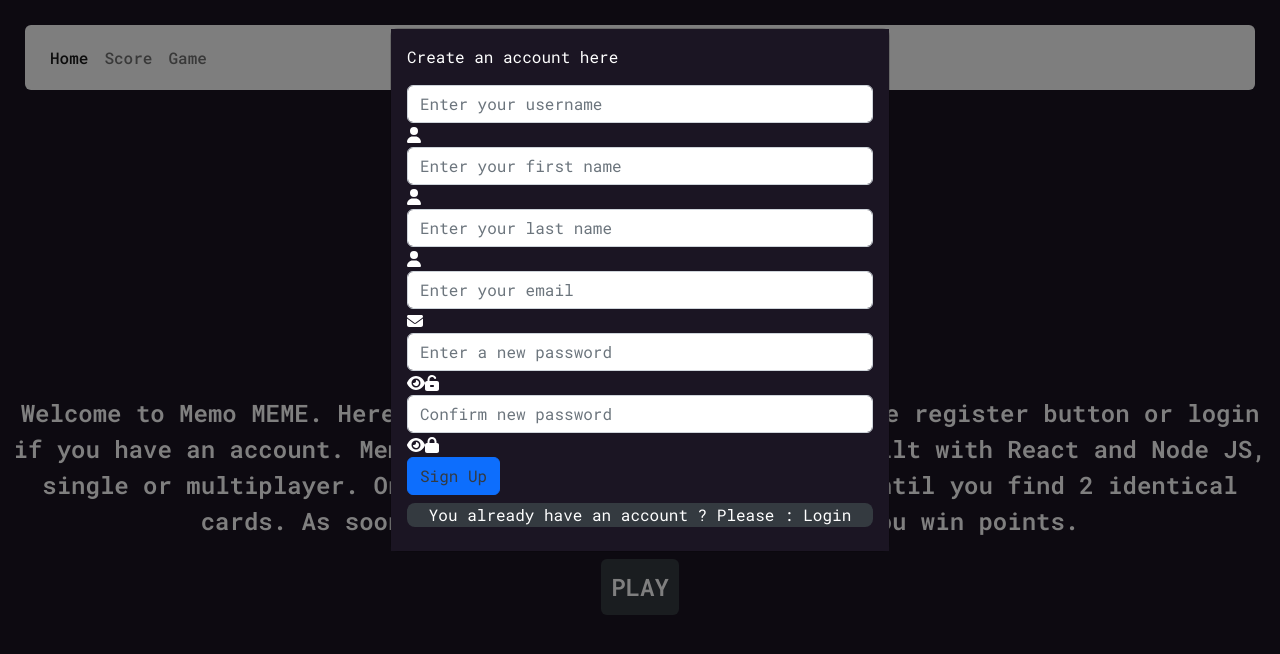
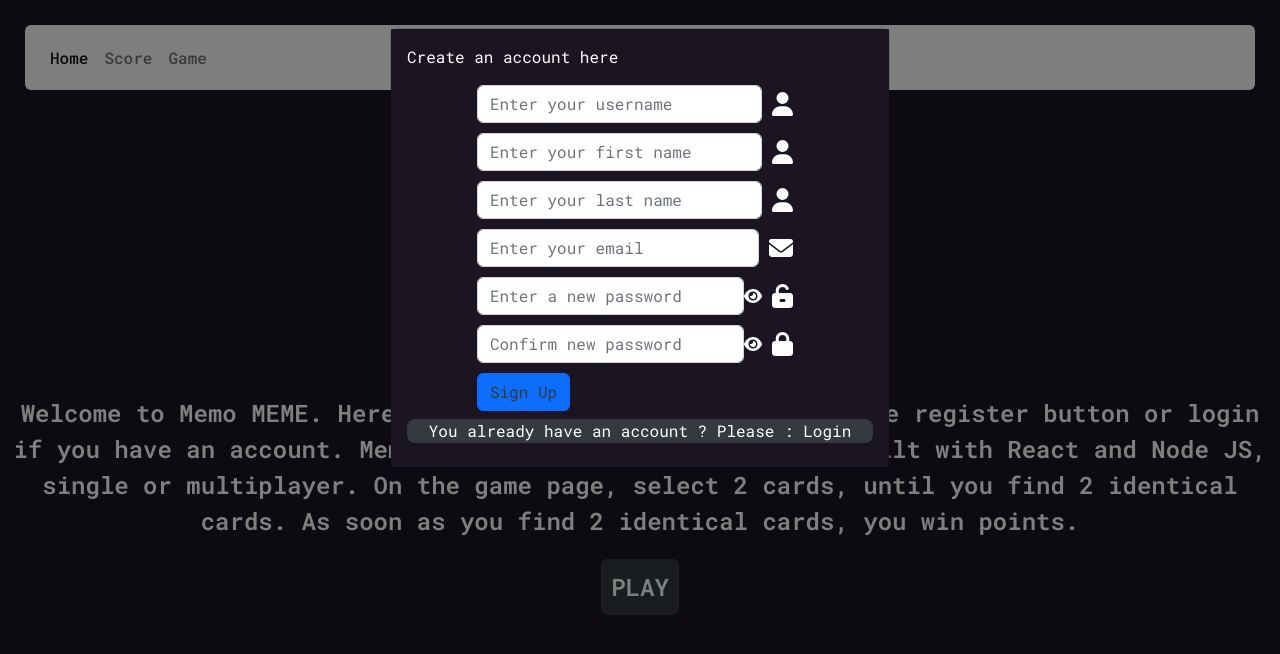
Before and after one commit to vlastavetra/memory-game, a React (Create React App) app in the folder client/: page / in a window 1280 px wide. Both pictures are taken after a click on the button "Login / Signup". Shown: the top 654 px of the page. Built offline with nearby package versions, Linux system fonts and the light colour scheme.

Commit message:
sign up form fixed

```diff
--- a/client/src/components/SignupForm.css
+++ b/client/src/components/SignupForm.css
@@ -1,3 +1,32 @@
 .form-container {
     background-color: #1B1523
 }
+
+.form-control-icon {
+    display: flex;
+    align-items: center;
+    width: 70%;
+    margin: 0 auto;
+    margin-bottom: 10px;
+
+  }
+  .form-control-icon .form-control {
+    flex: 1;
+  }
+
+  .btns-signup {
+    display: flex;
+    justify-content: space-between;
+    width: 70%;
+    margin: 0 auto;
+    margin-top: 10px;
+    color: white;
+  }
+
+  .icon-profile {
+    color: #343a40;
+    font-size: 1.5rem;
+    margin-right: 10px;
+    margin-left: 10px;
+
+  }
--- a/client/src/components/SingupForm.js
+++ b/client/src/components/SingupForm.js
@@ -70,7 +70,7 @@ function SignupForm({ onClose }) {
       </div>
       <div className="form-first-part">
         <Form.Group controlId="username">
-          <div className="input-icon">
+          <div className="form-control-icon">
             <Form.Control
               type="text"
               onChange={handleChange}
@@ -83,7 +83,7 @@ function SignupForm({ onClose }) {
           </div>
         </Form.Group>
         <Form.Group controlId="firstName">
-          <div className="input-icon">
+          <div className="form-control-icon">
             <Form.Control
               type="text"
               onChange={handleChange}
@@ -96,7 +96,7 @@ function SignupForm({ onClose }) {
           </div>
         </Form.Group>
         <Form.Group controlId="lastName">
-          <div className="input-icon">
+          <div className="form-control-icon">
             <Form.Control
               type="text"
               onChange={handleChange}
@@ -110,7 +110,7 @@ function SignupForm({ onClose }) {
           </div>
         </Form.Group>
         <Form.Group controlId="email">
-          <div className="input-icon">
+          <div className="form-control-icon">
             <Form.Control
               type="email"
               onChange={handleChange}
@@ -124,7 +124,7 @@ function SignupForm({ onClose }) {
         </Form.Group>
 
         <Form.Group controlId="password">
-          <div className="input-icon">
+          <div className="form-control-icon">
             <Form.Control
               type={showPassword ? "text" : "password"}
               onChange={handleChange}
@@ -140,7 +140,7 @@ function SignupForm({ onClose }) {
           </div>
         </Form.Group>
         <Form.Group controlId="confirmPassword">
-          <div className="input-icon">
+          <div className="form-control-icon">
             <Form.Control
               type={showConfirmPassword ? "text" : "password"}
               onChange={handleChange}
@@ -162,7 +162,7 @@ function SignupForm({ onClose }) {
         </Form.Group>
       </div>
 
-      <div className="btns">
+      <div className="btns-signup">
         <Button type="submit" className="submit-btn-signup">
           Sign Up
         </Button>
```
